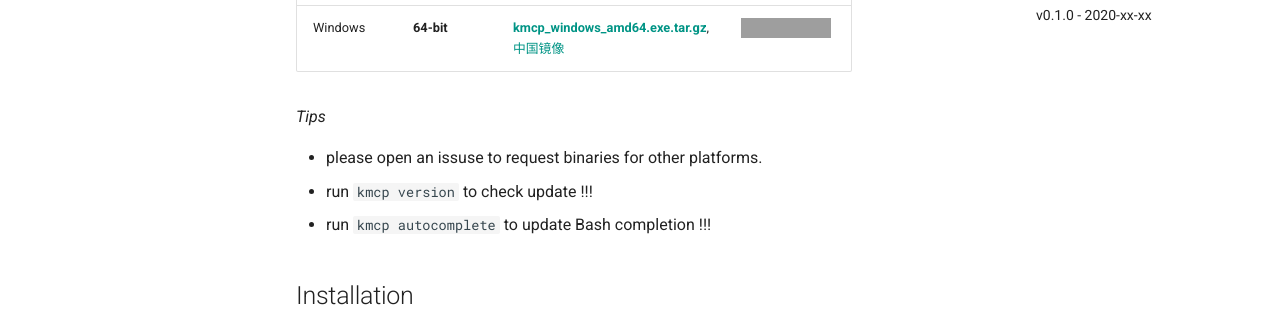
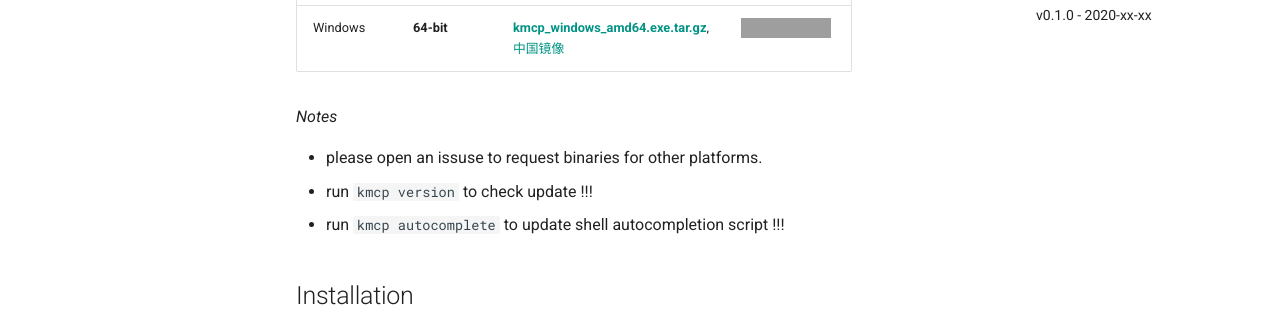
Before and after one commit to shenwei356/kmcp, an MkDocs documentation site: the page built from docs/download.md, in a window 1280 px wide and 900 px high. Shown: the part 419-742 px from the top of the window. Built offline with MkDocs 1.6.1 and Material for MkDocs 9.7.7, drawn with Linux system fonts in a browser that asks for light colours; comment, search, counter and statistics services are not loaded; grey boxes are pictures that could not be loaded.

```diff
--- a/docs/download.md
+++ b/docs/download.md
@@ -11,11 +11,11 @@
 Windows|**64-bit**|[**kmcp_windows_amd64.exe.tar.gz**](https://github.com/shenwei356/kmcp/releases/download/v0.6.0/kmcp_windows_amd64.exe.tar.gz), <br/> [中国镜像](http://app.shenwei.me/data/kmcp/kmcp_windows_amd64.exe.tar.gz)|[![Github Releases (by Asset)](https://img.shields.io/github/downloads/shenwei356/kmcp/latest/kmcp_windows_amd64.exe.tar.gz.svg?maxAge=3600)](https://github.com/shenwei356/kmcp/releases/download/v0.6.0/kmcp_windows_amd64.exe.tar.gz)
 
 
-*Tips*
+*Notes*
 
 - please open an issuse to request binaries for other platforms.
 - run `kmcp version` to check update !!!
-- run `kmcp autocomplete` to update Bash completion !!!
+- run `kmcp autocomplete` to update shell autocompletion script !!!
 
 
 ## Installation
```
Also changed, not shown: 3 other files.
